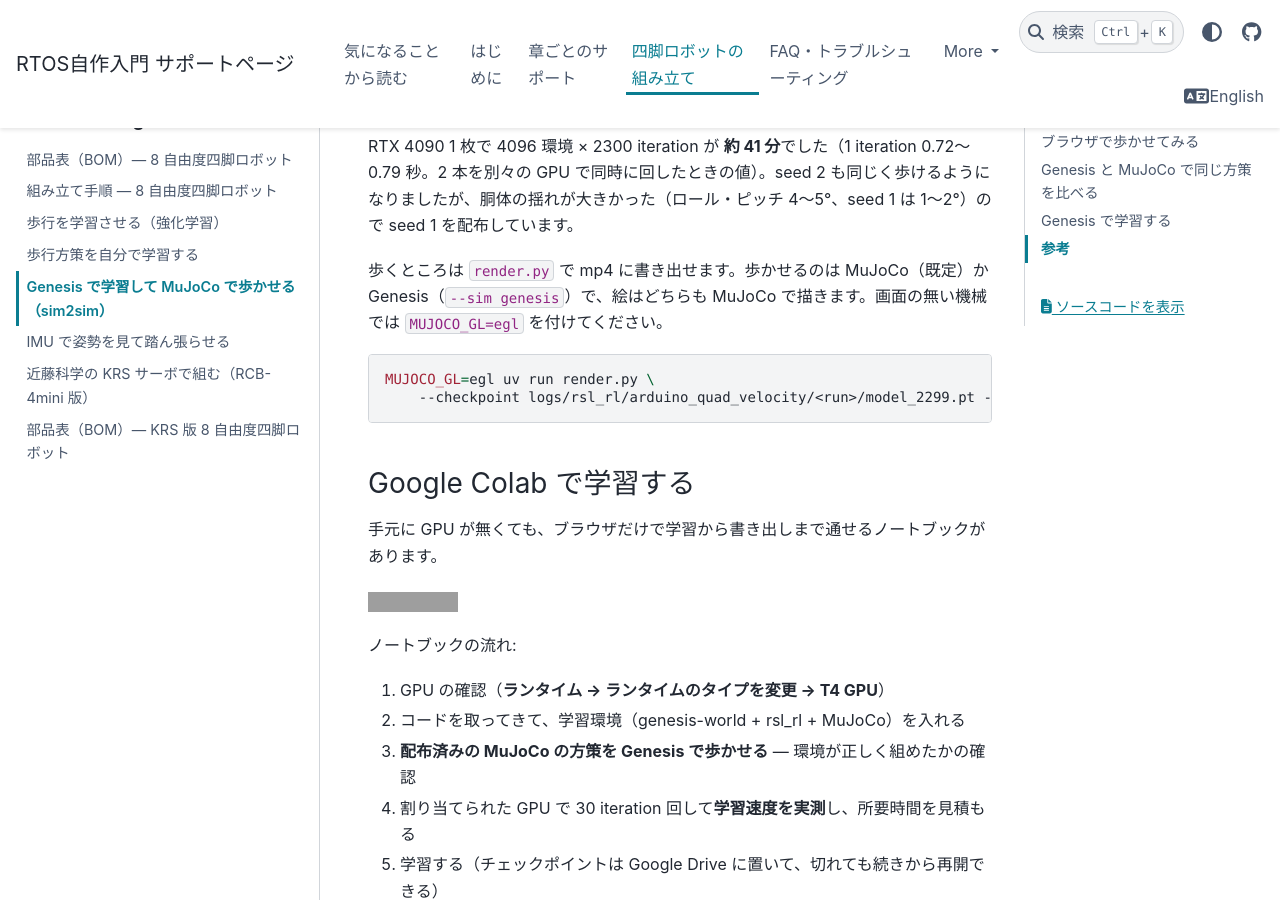
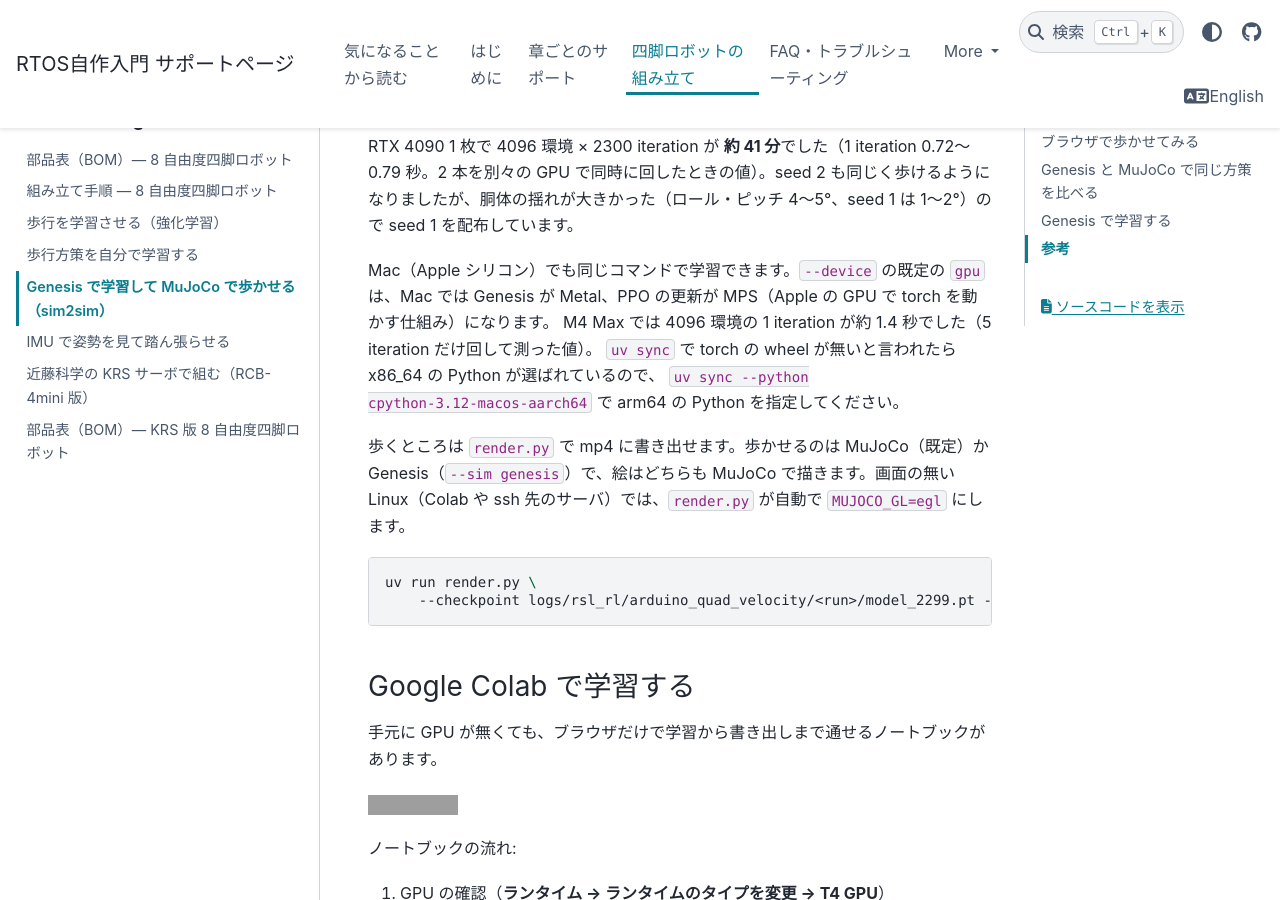
Before and after one commit to iory/build-your-own-arduino-rtos, a Sphinx documentation site: the page built from docs/ja/source/hardware/sim2sim.md, in a window 1280 px wide and 900 px high, scrolled down 3896 px. Built offline with Sphinx 7.4.7 and the PyData theme 0.15.4, drawn with Linux system fonts in a browser that asks for light colours; grey boxes are pictures that could not be loaded.

Commit message:
docs: sim2sim のページの render.py から MUJOCO_GL=egl を外し、Mac で学習するときのことを書く

````diff
--- a/docs/ja/source/hardware/sim2sim.md
+++ b/docs/ja/source/hardware/sim2sim.md
@@ -116,12 +116,18 @@ RTX 4090 1 枚で 4096 環境 × 2300 iteration が **約 41 分**でした（1
 なりましたが、胴体の揺れが大きかった（ロール・ピッチ 4〜5°、seed 1 は 1〜2°）ので
 seed 1 を配布しています。
 
+Mac（Apple シリコン）でも同じコマンドで学習できます。`--device` の既定の `gpu` は、Mac では
+Genesis が Metal、PPO の更新が MPS（Apple の GPU で torch を動かす仕組み）になります。
+M4 Max では 4096 環境の 1 iteration が約 1.4 秒でした（5 iteration だけ回して測った値）。
+`uv sync` で torch の wheel が無いと言われたら x86_64 の Python が選ばれているので、
+`uv sync --python cpython-3.12-macos-aarch64` で arm64 の Python を指定してください。
+
 歩くところは `render.py` で mp4 に書き出せます。歩かせるのは MuJoCo（既定）か
-Genesis（`--sim genesis`）で、絵はどちらも MuJoCo で描きます。画面の無い機械では
-`MUJOCO_GL=egl` を付けてください。
+Genesis（`--sim genesis`）で、絵はどちらも MuJoCo で描きます。画面の無い Linux（Colab や
+ssh 先のサーバ）では、`render.py` が自動で `MUJOCO_GL=egl` にします。
 
 ```bash
-MUJOCO_GL=egl uv run render.py \
+uv run render.py \
     --checkpoint logs/rsl_rl/arduino_quad_velocity/<run>/model_2299.pt --out walk.mp4
 ```
 
````
Also changed, not shown: docs/en/source/hardware/sim2sim.md (+9 -3 lines).
